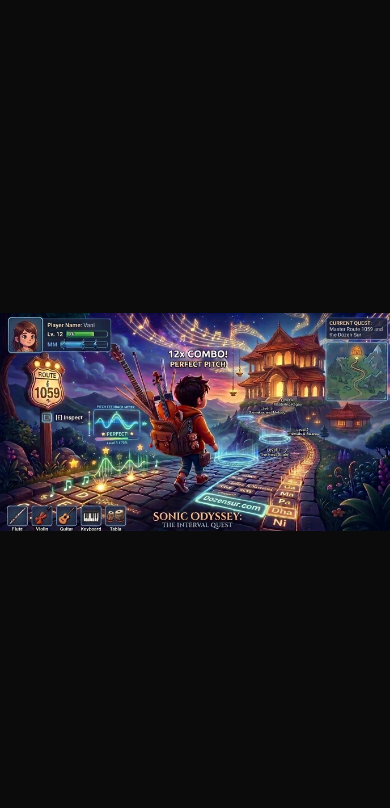
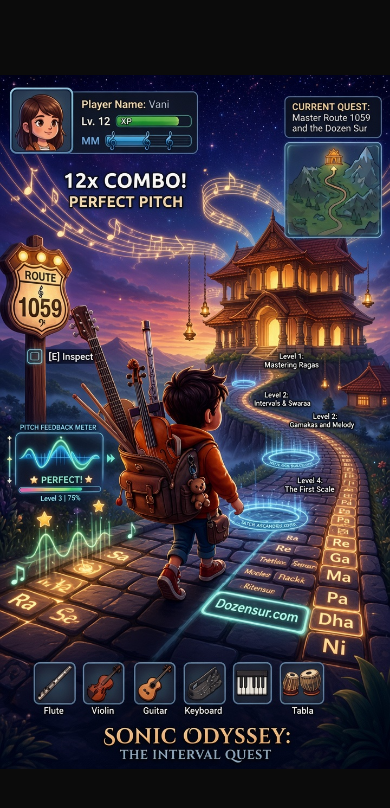
Before and after one commit to samvenki/dozensur-frontend, a plain HTML site: page index.html in a window 390 px wide. Drawn offline with Linux system fonts and the light colour scheme.

Commit message:
Add files via upload

```diff
--- a/index.html
+++ b/index.html
@@ -20,6 +20,22 @@
             height: auto;
             display: block;
         }
+        @media (orientation: portrait) and (max-width: 1023px) {
+            html, body {
+                height: 100%;
+                overflow: hidden;
+            }
+            body {
+                display: block;
+                min-height: 0;
+            }
+            img {
+                width: 100vw;
+                height: 100dvh;
+                object-fit: contain;
+                object-position: center;
+            }
+        }
         @media (min-width: 1024px) {
             body {
                 height: 100dvh;
@@ -34,6 +50,9 @@
     </style>
 </head>
 <body>
-    <img src="sonic_odyssey.jpg" alt="Sonic_Odyssey">
+    <picture>
+        <source media="(orientation: portrait) and (max-width: 1023px)" srcset="sonic_odyssey_mobile.jpg">
+        <img src="sonic_odyssey.jpg" alt="Sonic Odyssey">
+    </picture>
 </body>
 </html>
```
Also changed, not shown: sonic_odyssey_mobile.jpg (added).
